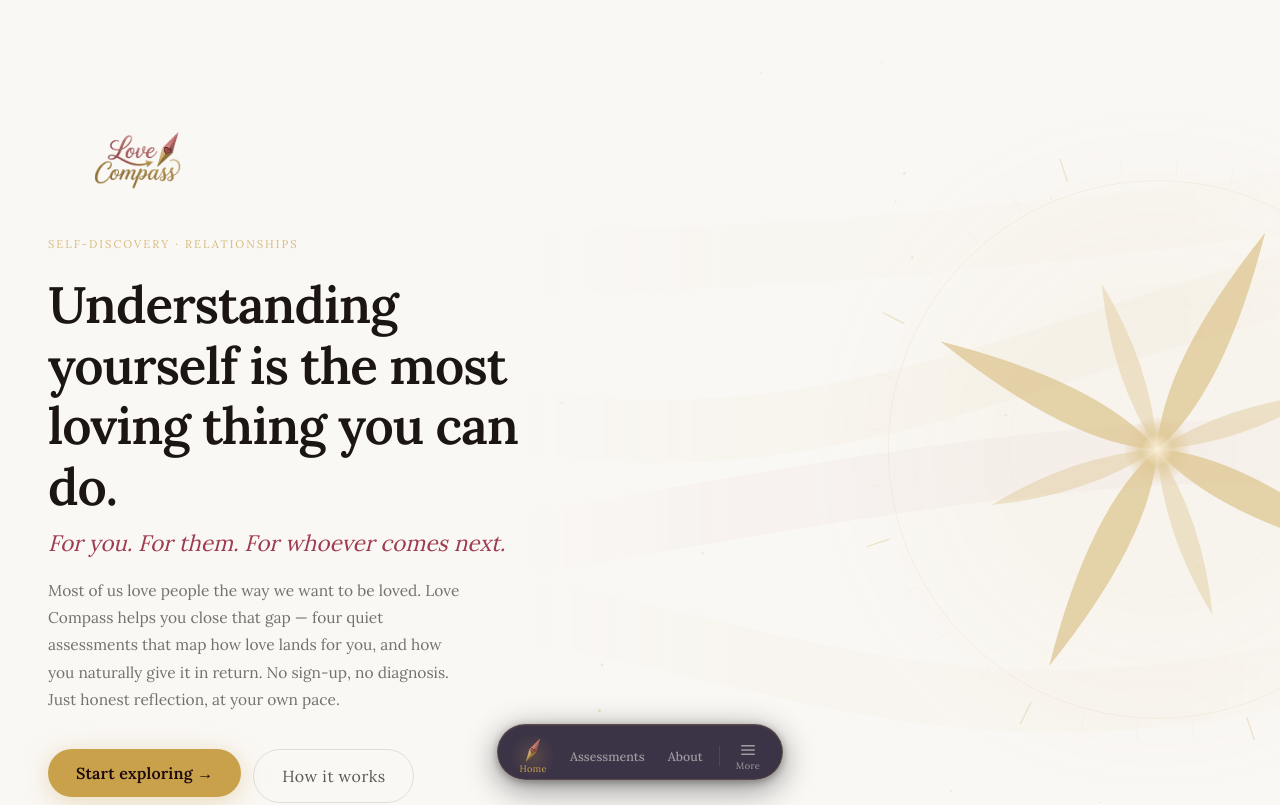
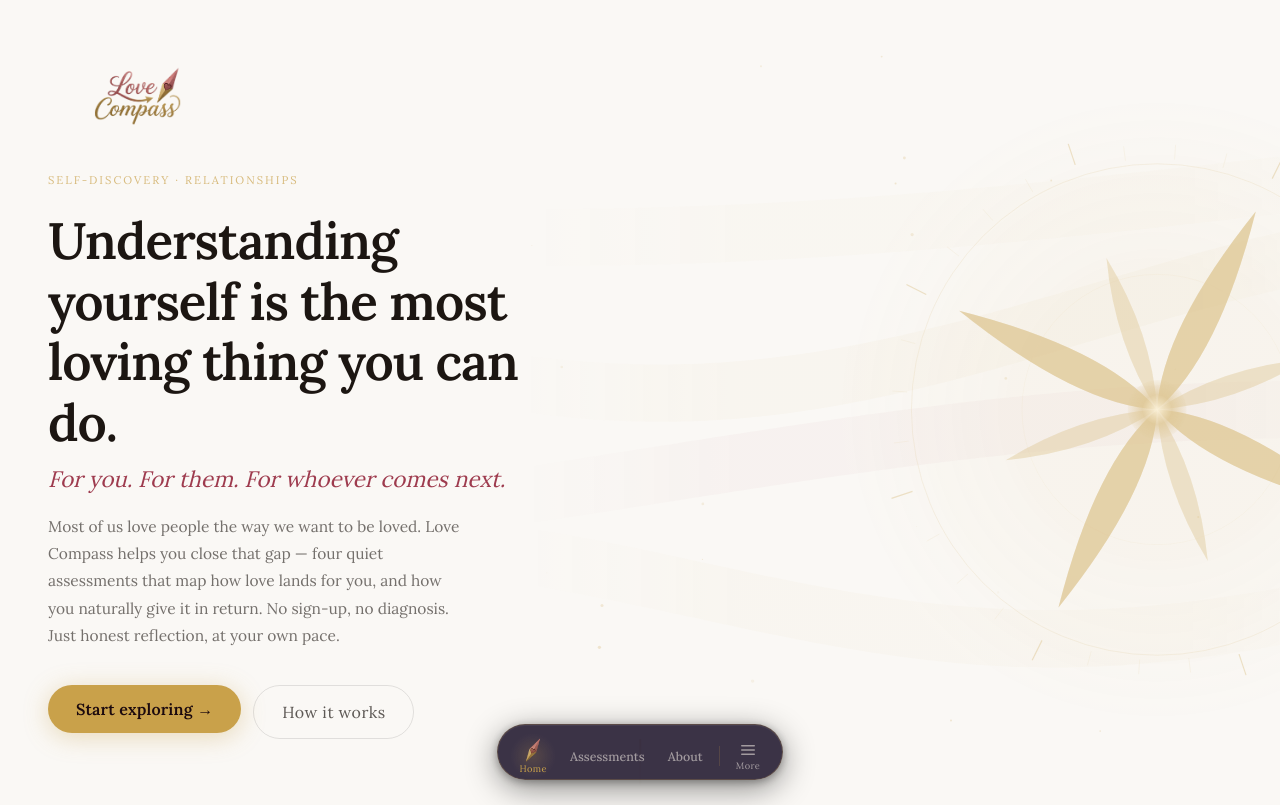
Before and after one commit to kynaruniverse/love-compass, a Next.js app: page / in a window 1280 px wide. Shown: the top 805 px of the page. Built offline with nearby package versions, Linux system fonts and the light colour scheme.

Commit message:
update globals.css

```diff
--- a/app/globals.css
+++ b/app/globals.css
@@ -103,7 +103,7 @@ h1, h2, h3 {
   flex-direction: column;
   justify-content: center;
   overflow: hidden;
-  padding: 6rem 1.5rem 5rem;
+  padding: 2rem 1.5rem 4rem;
   background: var(--background);
 }
 
@@ -421,7 +421,7 @@ h1, h2, h3 {
 ══════════════════════════════════════════ */
 @media (min-width: 640px) {
   .lc-hero {
-    padding: 7rem 3rem 6rem;
+    padding: 3rem 3rem 5rem;
   }
 
   .lc-assessments {
```
